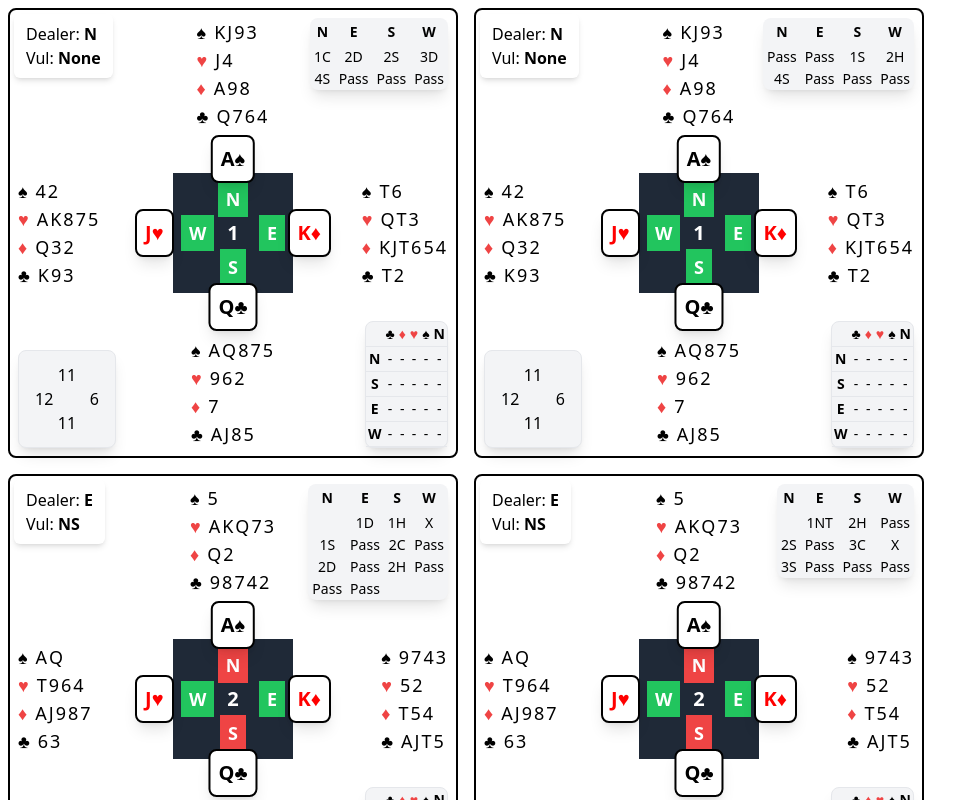
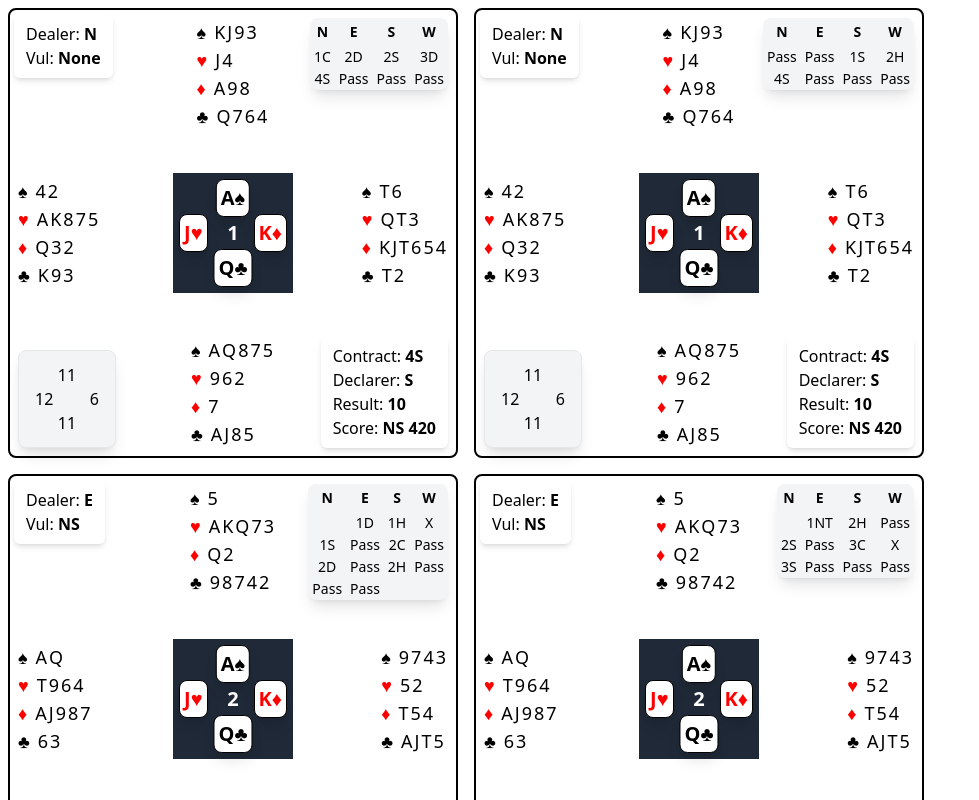
Before and after one commit to jacquicollier/ukbridge-club-website, a Next.js app: page /hand in a window 1280 px wide. Shown: the top 800 px of the page, without its empty margins (0-979 px from the left). Built offline with nearby package versions, Linux system fonts and the light colour scheme; what aws-amplify would draw is missing.

Commit message:
Formatting for hand layout

```diff
--- a/src/app/hand/components/BridgeHandLayout.tsx
+++ b/src/app/hand/components/BridgeHandLayout.tsx
@@ -3,6 +3,8 @@ import { Hand } from '@/app/model/pbn/hand';
 import { parseBridgeHand } from '@/app/model/pbn/utils';
 import AuctionTable from '@/app/hand/components/AuctionTable';
 import PointCountTable from '@/app/hand/components/PointCountTable';
+import Result from '@/app/hand/components/Result';
+import PlayedCard from '@/app/hand/components/PlayedCard';
 
 export default function BridgeHandLayout(props: {
   hand: Hand;
@@ -19,7 +21,7 @@ export default function BridgeHandLayout(props: {
   const hands = parseBridgeHand(props.hand.deal);
 
   return (
-    <div className='relative m-2 flex size-[450px] flex-col items-center justify-center rounded-lg border-2 border-black p-4'>
+    <div className='relative m-2 flex aspect-square w-full max-w-[450px] flex-col items-center justify-center rounded-lg border-2 border-black p-4'>
       {/* Auction Table */}
       <AuctionTable auction={props.hand.auction} />
 
@@ -44,72 +46,53 @@ export default function BridgeHandLayout(props: {
       <div className='absolute bottom-2'>{renderHand(hands.S)}</div>
 
       {/* Board */}
-      <div className='absolute flex size-32 flex-col items-center justify-center border-4 border-white bg-gray-800 text-lg font-bold text-white'>
       <div
-          className={`absolute top-2 px-2 py-1 ${vulnerability.N ? 'bg-red-500' : 'bg-green-500'}`}
+        className='absolute flex size-32 flex-col items-center justify-center border-4 border-white bg-gray-800 text-lg font-bold text-white'
+        style={{ position: 'relative' }}
       >
-          N
-        </div>
+        {/*<div*/}
+        {/*  className={`absolute top-2 px-2 py-1 ${vulnerability.N ? 'bg-red-500' : 'bg-green-500'}`}*/}
+        {/*>*/}
+        {/*  N*/}
+        {/*</div>*/}
         <div className='absolute text-xl font-extrabold'>
           {props.hand.board}
         </div>
-        <div
-          className={`absolute bottom-2 px-2 py-1 ${vulnerability.S ? 'bg-red-500' : 'bg-green-500'}`}
-        >
-          S
-        </div>
-        <div
-          className={`absolute left-2 px-2 py-1 ${vulnerability.W ? 'bg-red-500' : 'bg-green-500'}`}
-        >
-          W
-        </div>
-        <div
-          className={`absolute right-2 px-2 py-1 ${vulnerability.E ? 'bg-red-500' : 'bg-green-500'}`}
-        >
-          E
-        </div>
-      </div>
+        {/*<div*/}
+        {/*  className={`absolute bottom-2 px-2 py-1 ${vulnerability.S ? 'bg-red-500' : 'bg-green-500'}`}*/}
+        {/*>*/}
+        {/*  S*/}
+        {/*</div>*/}
+        {/*<div*/}
+        {/*  className={`absolute left-2 px-2 py-1 ${vulnerability.W ? 'bg-red-500' : 'bg-green-500'}`}*/}
+        {/*>*/}
+        {/*  W*/}
+        {/*</div>*/}
+        {/*<div*/}
+        {/*  className={`absolute right-2 px-2 py-1 ${vulnerability.E ? 'bg-red-500' : 'bg-green-500'}`}*/}
+        {/*>*/}
+        {/*  E*/}
+        {/*</div>*/}
 
         {/* Played Cards */}
         {props.playedCards &&
           Object.entries(props.playedCards).map(([player, card]) => (
-          <div
+            <PlayedCard
               key={player}
-            className='absolute flex items-center justify-center rounded-lg border-2 border-black bg-white p-2 text-xl font-bold shadow-lg'
-            style={{
-              ...getCardPosition(player),
-              color: card.suit === '♥' || card.suit === '♦' ? 'red' : 'black',
-            }}
-          >
-            {card.rank}
-            {card.suit}
+              player={player}
+              card={card}
+              leadPlayer={props.hand.declarer}
+            />
+          ))}
       </div>
-        ))}
 
       {/* Extra Info */}
       <PointCountTable deal={props.hand.deal} />
-      <DDSTable />
+      <Result hand={props.hand} />
+      {/*<DDSTable />*/}
     </div>
   );
 }
-
-const getCardPosition = (player: string) => {
-  switch (player) {
-    case 'N':
-      return { top: '125px', left: '50%', transform: 'translateX(-50%)' };
-    case 'E':
-      return { right: '125px', top: '50%', transform: 'translateY(-50%)' };
-    case 'S':
-      return { bottom: '125px', left: '50%', transform: 'translateX(-50%)' };
-    case 'W':
-      return { left: '125px', top: '50%', transform: 'translateY(-50%)' };
-    default:
-      return {};
-  }
-};
-
-const getSuitClass = (suit: string) =>
-  suit === '♥' || suit === '♦' ? 'text-red-500' : 'text-black';
 
 // Helper function to render a hand with aligned suits
 function renderHand(hand: Record<string, string[]>) {
@@ -117,7 +100,14 @@ function renderHand(hand: Record<string, string[]>) {
     <div className='flex flex-col items-start text-lg'>
       {Object.entries(hand).map(([suit, cards]) => (
         <div key={suit} className='flex items-start'>
-          <span className={`font-bold ${getSuitClass(suit)}`}>{suit}</span>
+          <span
+            className='font-bold'
+            style={{
+              color: suit === '♥' || suit === '♦' ? 'red' : 'black',
+            }}
+          >
+            {suit}
+          </span>
           <div className='ml-2 flex max-w-[80px] flex-wrap'>
             {cards.map((card, index) => (
               <span key={index} className='mr-0.5'>
--- /dev/null
+++ b/src/app/hand/components/PlayedCard.tsx
@@ -0,0 +1,42 @@
+export default function PlayedCard({
+  player,
+  card,
+  leadPlayer,
+}: {
+  player: string;
+  card: { rank: string; suit: string };
+  leadPlayer: string;
+}) {
+  // Positions relative to the board (centered in a diamond shape)
+  const getCardPosition = (player: string) =>
+    ({
+      N: { top: '5%', left: '50%', transform: 'translateX(-50%)' }, // Move slightly up
+      E: { right: '5%', top: '50%', transform: 'translateY(-50%)' }, // Move slightly right
+      S: { bottom: '5%', left: '50%', transform: 'translateX(-50%)' }, // Move slightly down
+      W: { left: '5%', top: '50%', transform: 'translateY(-50%)' }, // Move slightly left
+    })[player] || {};
+
+  const playOrder: Record<string, Array<string>> = {
+    N: ['N', 'E', 'S', 'W'],
+    E: ['E', 'S', 'W', 'N'],
+    S: ['S', 'W', 'N', 'E'],
+    W: ['W', 'N', 'E', 'S'],
+  };
+
+  const order = playOrder[leadPlayer] || ['N', 'E', 'S', 'W'];
+  const zIndex = order.indexOf(player) + 10; // Higher index = on top
+
+  return (
+    <div
+      className='absolute flex items-center justify-center rounded-lg border-2 border-black bg-white p-1 text-xl font-bold shadow-lg sm:border'
+      style={{
+        ...getCardPosition(player),
+        color: card.suit === '♥' || card.suit === '♦' ? 'red' : 'black',
+        zIndex, // Ensure correct stacking order
+      }}
+    >
+      {card.rank}
+      {card.suit}
+    </div>
+  );
+}
--- a/src/app/hand/components/Result.tsx
+++ b/src/app/hand/components/Result.tsx
@@ -1,27 +1,19 @@
-export default function Result(props: {
-  contract: string;
-  declarer: string;
-  result: string;
-}) {
-  // <div className='absolute left-1 top-1 rounded-md px-3 py-2 shadow-md'>
-  //   <p>
-  //     Dealer: <span className='font-bold'>{props.hand.dealer}</span>
-  //   </p>
-  //   <p>
-  //     Vul: <span className='font-bold'>{props.hand.vulnerable}</span>
-  //   </p>
-  // </div>
+import { Hand } from '@/app/model/pbn/hand';
 
+export default function Result(props: { hand: Hand }) {
   return (
     <div className='absolute bottom-2 right-2 rounded-md px-3 py-2 shadow-md'>
       <p>
-        Contract: <span className='font-bold'>{props.contract}</span>
+        Contract: <span className='font-bold'>{props.hand.contract}</span>
       </p>
       <p>
-        Declarer: <span className='font-bold'>{props.declarer}</span>
+        Declarer: <span className='font-bold'>{props.hand.declarer}</span>
       </p>
       <p>
-        Result: <span className='font-bold'>{props.result}</span>
+        Result: <span className='font-bold'>{props.hand.result}</span>
+      </p>
+      <p>
+        Score: <span className='font-bold'>{props.hand.score}</span>
       </p>
     </div>
   );
```
Lines whose indentation alone changed are shown as unchanged.
